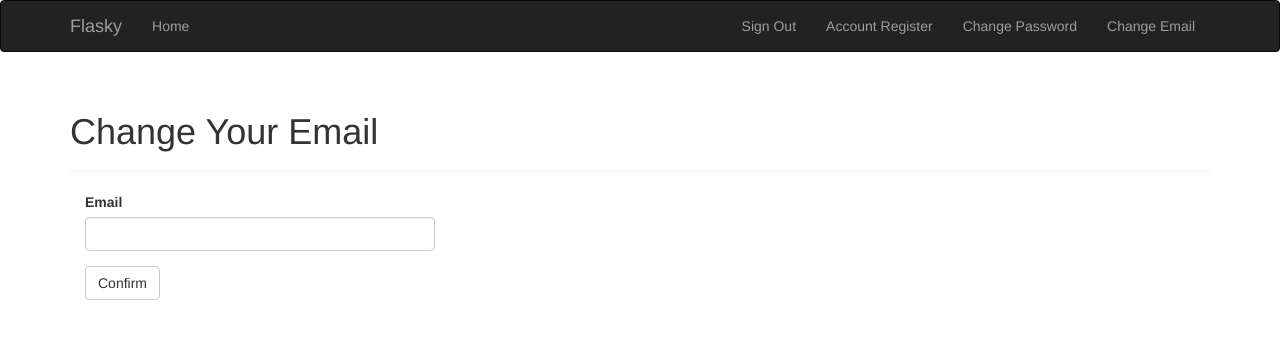
After one commit to mapingfan/FlaskBlog, a Flask app: page /auth/changemailaddr in a window 1280 px wide. The commit adds this page. Shown: the top 339 px of the page. Run offline with Flask 2, Linux system fonts and the light colour scheme; a user stored in the database is signed in; tables that the repository leaves empty hold one stand-in row (values such as "Sample post"); some libraries are stand-ins or nearby versions.

```diff
--- a/app/auth/forms.py
+++ b/app/auth/forms.py
@@ -52,3 +52,13 @@ class BeforeResetPasswordForm(Form):
 class ResetPasswordForm(Form):
     newpassword = PasswordField('New Password', validators=[Required()])
     confirm = SubmitField("Confirm")
+
+
+class ChangeMailAddrForm(Form):
+    email2 = StringField('Email', validators=[Required(), Length(1, 64), Email()])
+    confirm = SubmitField('Confirm')
+
+
+class NewMailForm(Form):
+    email = StringField('Email', validators=[Required(), Length(1, 64), Email()])
+    confirm = SubmitField('Confirm')
--- a/app/auth/views.py
+++ b/app/auth/views.py
@@ -6,7 +6,7 @@ from .forms import LoginForm, RegisterForm
 from app import db
 from flask_login import current_user
 from ..email import send_email
-from  .forms import ChangerPasswordForm, ResetPasswordForm, BeforeResetPasswordForm
+from  .forms import ChangerPasswordForm, ResetPasswordForm, BeforeResetPasswordForm, ChangeMailAddrForm, NewMailForm
 from flask import abort
 
 @auth.before_app_request
@@ -117,3 +117,28 @@ def reset():
         flash('A confirmation has been sent to you by email .')
         return redirect(url_for('main.index'))
     return render_template('beforeresetpassword.html', form=form)
+
+
+@auth.route('/changemailaddr', methods=["POST", "GET"])
+@login_required
+def change_mail_addr():
+    form = ChangeMailAddrForm()
+    if form.validate_on_submit():
+        token = generate_token()
+        send_email(form.email2.data, 'Reset Your Password', 'change', user=current_user.username, token=token)
+        flash('A confirmation has been sent to you by email .')
+        return redirect(url_for('main.index'))
+    return render_template('changemailaddr.html', form=form)
+
+
+@auth.route('/changemailaddr/<token>', methods=["POST", "GET"])
+@login_required
+def change(token):
+    form = NewMailForm()
+    if form.validate_on_submit():
+        if confirm_token(token):
+            current_user.email = form.email.data
+            db.session.add(current_user)
+            db.session.commit()
+            return redirect(url_for('auth.login'))
+    return render_template('newmail.html', form=form)
--- a/app/templates/base.html
+++ b/app/templates/base.html
@@ -23,6 +23,7 @@ data-toggle="collapse" data-target=".navbar-collapse">
     <li><a href="{{ url_for('auth.logout') }}">Sign Out</a></li>
     <li><a href="{{ url_for('auth.register') }}">Account Register</a> </li>
     <li><a href="{{ url_for('auth.change_password') }}">Change Password</a> </li>
+    <li><a href="{{ url_for('auth.change_mail_addr') }}">Change Email</a></li>
 {% else %}
     <li><a href="{{ url_for('auth.login') }}">Sign In</a></li>
     <li><a href="{{ url_for('auth.register') }}">Account Register</a> </li>
--- /dev/null
+++ b/app/templates/changemailaddr.html
@@ -0,0 +1,11 @@
+{% extends "base.html" %}
+{% import "bootstrap/wtf.html" as wtf %}
+{% block title %}Flasky - Login{% endblock %}
+{% block page_content %}
+<div class="page-header">
+<h1>Change Your Email</h1>
+</div>
+<div class="col-md-4">
+{{ wtf.quick_form(form) }}
+</div>
+{% endblock %}
```
Also changed, not shown: app/templates/change.html (added, +8 -0 lines), app/templates/change.txt (added, +12 -0 lines), app/templates/newmail.html (added, +11 -0 lines), data-dev.sqlite.
